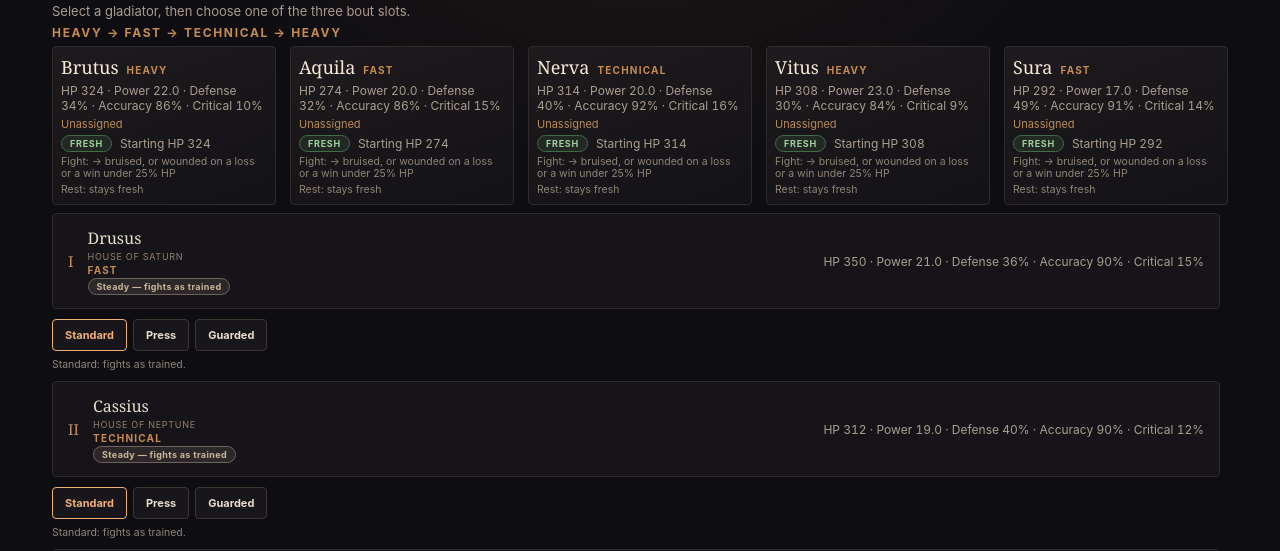
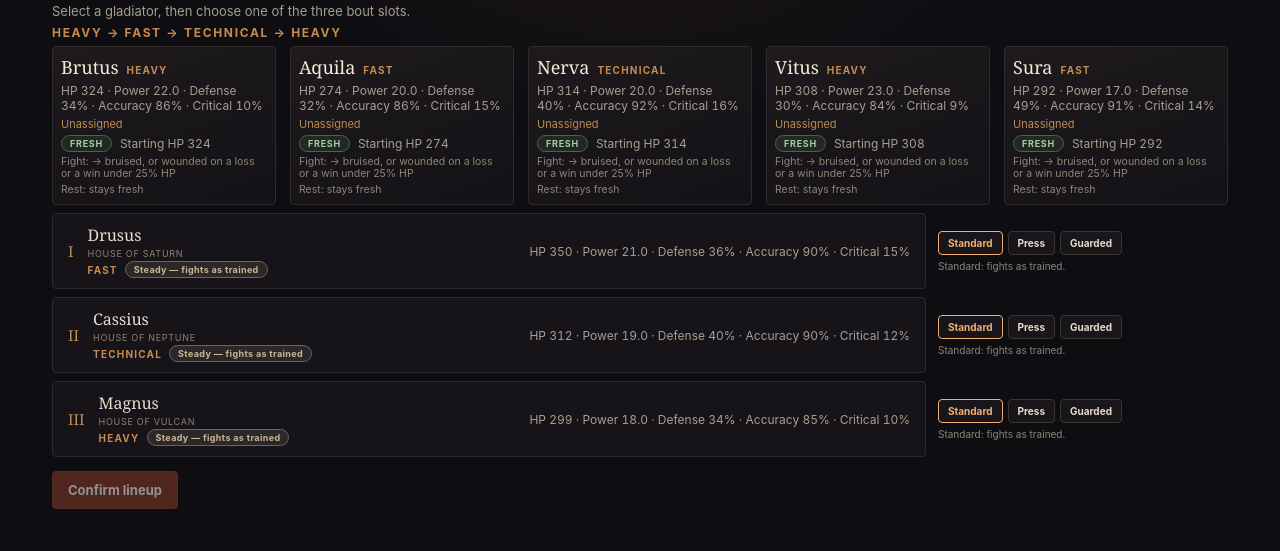
Before and after one commit to anshushunov/gladiator-html, a website built with Vite: page index.html in a window 1280 px wide. Both pictures are taken after a click on the button "Start series 1". Shown: the part 179-730 px from the top of the page. Built offline with nearby package versions, Linux system fonts and the light colour scheme.

Commit message:
fix: compact the planning slot controls so the screen fits an 800px viewport
The order selector shipped as a full-width row beneath each matchup slot and
the temperament badge as a fourth stacked line inside it -- together ~78px per
slot, ~233px across three, on a screen style.css documents as having had ~5px
of headroom under 800px on win32 and none on Linux. Confirm lineup ended up at
y~949: the planning screen's primary action, below the fold on an ordinary
1280x800 laptop, with decision-panel.spec.ts's viewport check failing.

Nothing is removed. The three order buttons, the telegraph and the temperament
badge all stay on the planning screen, and every data-testid, data-action,
data-slot-index, data-order and aria-pressed value is untouched:

- archetype and temperament share one line (.matchup-slot__style) instead of
  the badge stacking as a fourth row inside the opponent block;
- Remove and the order selector share the slot's second grid column
  (.matchup-slot__controls), so the selector sits beside the slot rather than
  below it and costs the row no height at all. DOM order is unchanged, so tab
  order is too;
- the column track is a fixed 290px so the three slots' selectors line up and
  changing an order cannot reflow the pick beside it;
- smaller order buttons, tighter slot padding and confirm margin.

Measured at 1280x800 with all three slots filled: Confirm lineup bottom
949 -> 687, decision panel bottom 1028 -> 766, planning height 822 -> 557.

orders.spec.ts gains a viewport test asserting Confirm lineup, the order
buttons and the temperament badge all sit inside 1280x800 without scrolling,
so the next addition to this screen fails against this feature's own spec
rather than against a dev-panel check several screens away.

Regenerates win32 planning.png, and combat-outcomes.png -- the latter captures
the between-bouts interstitial, whose panel this change resizes; the defeat
pose itself is identical and every combat key-pose capture passes untouched.

```diff
--- a/src/presentation/SeriesView.ts
+++ b/src/presentation/SeriesView.ts
@@ -470,11 +470,17 @@ export class SeriesView {
       'aria-describedby': 'assignment-instruction',
     })
     const opponentBlock = el('span', { class: 'matchup-slot__fighter' })
+    // Archetype and temperament share one line rather than stacking: they are
+    // the same kind of fact about the same opponent ("what they are" / "how
+    // they fight it"), and a fourth stacked line here cost the planning
+    // screen ~20px per slot against a height budget it has to keep (see
+    // `.matchup-slot__controls` in `style.css`).
+    const styleLine = el('span', { class: 'matchup-slot__style' })
+    styleLine.append(el('em', {}, ARCHETYPE_LABELS[opponent.archetype]), this.buildTemperamentBadge(state, boutIndex))
     opponentBlock.append(
       el('strong', {}, opponent.name),
       el('small', {}, opponent.school),
-      el('em', {}, ARCHETYPE_LABELS[opponent.archetype]),
-      this.buildTemperamentBadge(state, boutIndex),
+      styleLine,
     )
     pick.append(
       el('span', { class: 'matchup-slot__numeral' }, BOUT_NUMERALS[boutIndex]),
@@ -487,6 +493,13 @@ export class SeriesView {
       el('span', { class: 'matchup-slot__stats' }, `HP ${opponent.maxHp} ${RC.middleDot} Power ${formatPower(opponent.power)} ${RC.middleDot} Defense ${Math.round(opponent.defenseChance * 100)}% ${RC.middleDot} Accuracy ${Math.round(opponent.accuracy * 100)}% ${RC.middleDot} Critical ${Math.round(opponent.criticalChance * 100)}%`),
     )
 
+    // `Remove` and the order selector share the slot's second grid column,
+    // stacked, instead of the selector claiming a full-width row of its own
+    // below the slot. Same DOM order as before (pick -> remove -> selector),
+    // so tab order is unchanged; the point is purely that the selector now
+    // costs the row no extra height, which is what keeps the planning screen
+    // inside its 800px budget (see `.matchup-slot__controls` in `style.css`).
+    const controls = el('div', { class: 'matchup-slot__controls' })
     if (assignedId !== null) {
       const homeName = fighterName(state.homeRoster, assignedId)
       const comparison = getAssignmentComparison(state, assignedId, boutIndex)
@@ -494,18 +507,16 @@ export class SeriesView {
         el('span', { class: 'matchup-slot__assigned' }, homeName),
         el('span', { class: 'comparison-badge', 'data-comparison': comparison }, comparison),
       )
-      const remove = el('button', {
+      controls.append(el('button', {
         class: 'matchup-slot__remove',
         type: 'button',
         'data-action': 'remove-assignment',
         'data-slot-index': String(boutIndex),
         'aria-label': `Remove ${homeName} from bout ${BOUT_NUMERALS[boutIndex]}`,
-      }, 'Remove')
-      item.append(pick, remove)
-    } else {
-      item.append(pick)
+      }, 'Remove'))
     }
-    item.append(this.buildOrderSelector(state, boutIndex))
+    controls.append(this.buildOrderSelector(state, boutIndex))
+    item.append(pick, controls)
     return item
   }
 
--- a/src/style.css
+++ b/src/style.css
@@ -219,16 +219,34 @@ h1 span { color: #c78b4f; font-style: italic; }
   font-weight: 700;
 }
 
-.matchup-list { display: grid; gap: 10px; margin: 0; padding: 0; list-style: none; }
+.matchup-list { display: grid; gap: 8px; margin: 0; padding: 0; list-style: none; }
 
-.matchup-slot { display: grid; grid-template-columns: minmax(0, 1fr) auto; gap: 8px; align-items: center; }
+/* Each slot is its own grid, so the control column is given an explicit width
+   rather than `auto`: `auto` sizes to each slot's own content and the three
+   selectors then start at three different x positions down the list. */
+.matchup-slot { display: grid; grid-template-columns: minmax(0, 1fr) 290px; gap: 8px 12px; align-items: center; }
+
+/* The slot's second column: `Remove` (when occupied) stacked above the order
+   selector. This column is the whole reason the planning screen still fits an
+   800px viewport. The order selector used to be a `grid-column: 1 / -1` row
+   of its own beneath the slot, which cost ~61px per slot on top of the
+   temperament badge's own ~20px stacked line -- ~240px across three slots,
+   against a screen `decision-panel.spec.ts` requires to fit 800px and that
+   `.roster-grid`/`.fighter-option` above already had padding shaved twice to
+   defend. Beside the pick instead, the selector is shorter than the row it
+   sits in, so it costs that row nothing. */
+   Its track is a fixed 290px (see `.matchup-slot` above) rather than `auto`:
+   the three telegraphs are different lengths, so a content-sized track would
+   resize -- and reflow the pick beside it -- every time the player changed an
+   order. 290px fits the longest telegraph on one line at this size. */
+.matchup-slot__controls { display: flex; flex-direction: column; align-items: flex-start; gap: 6px; }
 
 .matchup-slot__pick {
   display: flex;
   flex-wrap: wrap;
   gap: 6px 14px;
   align-items: center;
-  padding: 13px 15px;
+  padding: 10px 15px;
   border: 1px solid #302a2a;
   border-radius: 4px;
   color: #e8ddcc;
@@ -246,6 +264,8 @@ h1 span { color: #c78b4f; font-style: italic; }
 .matchup-slot__fighter strong { font-family: Georgia, serif; font-size: 16px; font-weight: 500; }
 .matchup-slot__fighter small { color: #927f6d; font-size: 9px; letter-spacing: 0.08em; text-transform: uppercase; }
 .matchup-slot__fighter em { color: #c78b4f; font-size: 10px; font-style: normal; font-weight: 700; letter-spacing: 0.12em; text-transform: uppercase; }
+/* Archetype and temperament on one line -- see `buildMatchupSlot`'s own note. */
+.matchup-slot__style { display: flex; flex-wrap: wrap; align-items: center; gap: 7px; }
 .matchup-slot__stats { margin-left: auto; color: #a99e90; font-variant-numeric: tabular-nums; }
 .matchup-slot__assigned { color: #dfcfba; font-weight: 700; }
 
@@ -265,10 +285,9 @@ h1 span { color: #c78b4f; font-style: italic; }
 .comparison-badge[data-comparison="disadvantage"] { color: #e08a7a; border-color: #8e3f33; background: rgba(142, 63, 51, 0.28); }
 
 .matchup-slot__remove {
-  align-self: center;
   border: 1px solid #3b342f;
   border-radius: 4px;
-  padding: 8px 10px;
+  padding: 5px 10px;
   color: #d9a08c;
   background: transparent;
   cursor: pointer;
@@ -282,13 +301,15 @@ h1 span { color: #c78b4f; font-style: italic; }
    styled after `.speed-control`/`.speed-control__button` (same "small flex
    row of buttons, active one picked out by `aria-pressed`" shape). Always a
    sibling of the slot's `.matchup-slot__pick`/`.matchup-slot__remove`
-   buttons, never nested inside either (nested buttons are invalid HTML) --
-   `grid-column: 1 / -1` here is what lets it span the full width of
-   `.matchup-slot`'s two-column grid instead of being squeezed into the first
-   (`minmax(0, 1fr)`) column alone. */
-.order-selector { grid-column: 1 / -1; display: flex; flex-wrap: wrap; align-items: center; gap: 6px; margin-top: 2px; }
-.order-selector__button { padding: 8px 12px; font-size: 11px; }
-.order-selector__telegraph { flex-basis: 100%; margin: 2px 0 0; color: #8f8577; font-size: 10.5px; line-height: 1.15; }
+   buttons, never nested inside either (nested buttons are invalid HTML). On
+   the planning screen it lives in `.matchup-slot__controls` (above), i.e.
+   beside the slot rather than on a row of its own; in the interstitial it is
+   an ordinary block in text flow. Left-aligned in both, so on the planning
+   screen the buttons sit against the slot they belong to rather than drifting
+   to the far edge of their column. */
+.order-selector { display: flex; flex-wrap: wrap; align-items: center; gap: 5px; }
+.order-selector__button { padding: 5px 9px; font-size: 10px; }
+.order-selector__telegraph { flex-basis: 100%; margin: 0; color: #8f8577; font-size: 10px; line-height: 1.2; }
 
 /* Temperament badge -- the opponent's counterpart to `.condition-badge`,
    same pill shape, colour-coded by `data-temperament` instead of
@@ -310,7 +331,7 @@ h1 span { color: #c78b4f; font-style: italic; }
 .temperament-badge[data-temperament="press"] { color: #e0a06a; border-color: #7a4f2f; background: rgba(122, 79, 47, 0.24); }
 .temperament-badge[data-temperament="guarded"] { color: #8fb3d0; border-color: #2f5a7a; background: rgba(47, 90, 122, 0.22); }
 
-.planning__confirm { margin-top: 20px; }
+.planning__confirm { margin-top: 14px; }
 
 .roster-disabled {
   margin-top: 18px;
```
Also changed, not shown: tests/orders.spec.ts (+33 -0 lines), tests/__screenshots__/win32/combat-outcomes.png, tests/__screenshots__/win32/planning.png.
